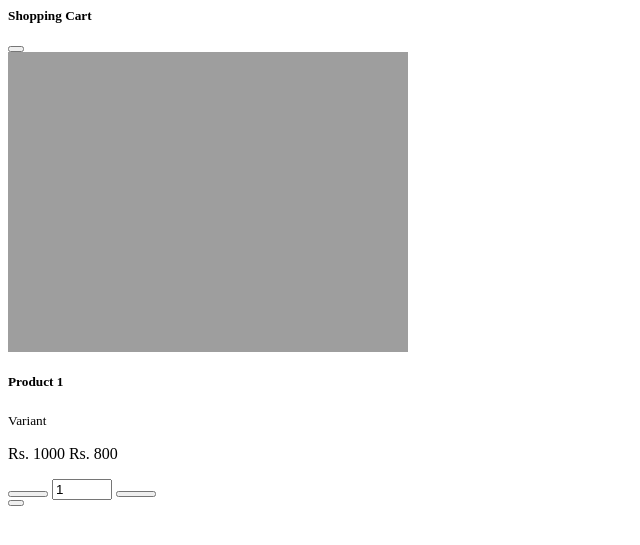
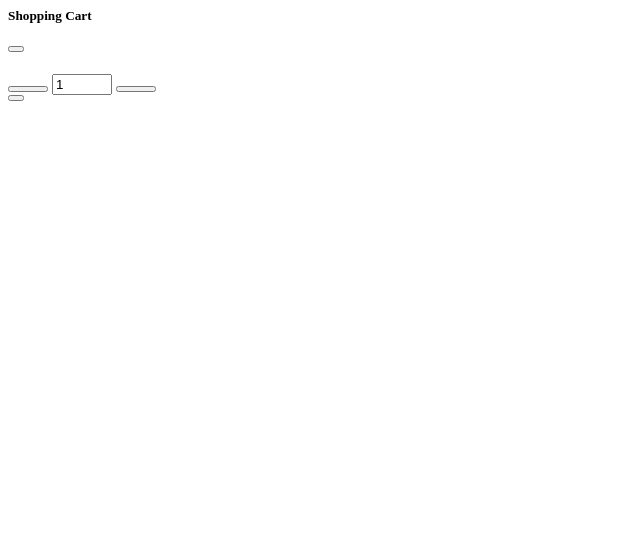
Before and after one commit to Infomin-Solutions/cashya-shoppy, a Django app: template ecom/templates/ecom/cart-canvas.html in a window 1280 px wide. Shown: the top 545 px of the page, without its empty margins (0-640 px from the left). Run offline with Django 5.2, Linux system fonts and the light colour scheme; the template is opened without the code that fills it, so the values that code supplies are empty; parts of the project's set-up code (start-up, migrations or seed data) failed here and were passed over.

Commit message:
added image to cart items

```diff
--- a/ecom/templates/ecom/cart-canvas.html
+++ b/ecom/templates/ecom/cart-canvas.html
@@ -6,15 +6,14 @@
     <div class="offcanvas-body pt-0 pe-4 pb-4 ps-4">
         <div class="row py-2 border-bottom cart-product d-none" id="cart-product-sample">
             <div class="col-5">
-                <img src="http://127.0.0.1:8000/media/images/7f9626427f0f738d43989.jpg" alt="product"
-                    class="w-100 cart-product-image">
+                <img src="" alt="" class="w-100 cart-product-image">
             </div>
             <div class="col-7">
-                <h5 class="fw-semibold text-truncate mb-0 cart-product-name">Product 1</h5>
-                <small class="text-black-50 cart-product-variant">Variant</small>
+                <h5 class="fw-semibold text-truncate mb-0 cart-product-name"></h5>
+                <small class="text-black-50 cart-product-variant"></small>
                 <p class="fs-6 m-1 fw-semibold">
-                    <span class="text-black-50 text-decoration-line-through cart-product-fake">Rs. 1000</span>
-                    <span class="text-success ps-2 cart-product-price">Rs. 800</span>
+                    <span class="text-black-50 text-decoration-line-through cart-product-fake"></span>
+                    <span class="text-success ps-2 cart-product-price"></span>
                 </p>
                 <div class="d-flex">
                     <div class="input-group mb-3" style="width: fit-content;">
@@ -85,12 +84,11 @@
 
         $('.cart-product-delete').on('click', function () {
             let productId = $(this).attr('data-bs-product');
-            let parent = $(this).closest('.cart-product')
             $.ajax({
                 url: `${BASE_API_URL}/cart/${productId}/`,
                 type: 'DELETE',
                 success: function (data) {
-                    parent.remove();
+                    $('#cartCanvas').trigger('show.bs.offcanvas')
                 },
                 error: function (error) {
                     console.log(error);
@@ -114,11 +112,12 @@
                         let productHtml = $('#cart-product-sample').clone(true);
                         productHtml.removeClass('d-none');
                         productHtml.attr('id', `cart-product-${product.product_variant}`);
-                        productHtml.find('.cart-product-image').attr('src', product.image);
+                        productHtml.find('.cart-product-image').attr('src', product.image.image_url);
+                        productHtml.find('.cart-product-image').attr('alt', product.image.name);
                         productHtml.find('.cart-product-name').text(product.product.product_name);
                         productHtml.find('.cart-product-variant').text(product.product.variant_name);
-                        productHtml.find('.cart-product-fake').text(`Rs. ${product.product.mrp}`);
-                        productHtml.find('.cart-product-price').text(`Rs. ${product.product.price}`);
+                        productHtml.find('.cart-product-fake').text(`Rs. ${product.product.mrp.toLocaleString('en-IN')}`);
+                        productHtml.find('.cart-product-price').text(`Rs. ${product.product.price.toLocaleString('en-IN')}`);
                         productHtml.find('.cart-product-quantity').val(product.quantity);
                         productHtml.find('.cart-product-quantity').attr('data-bs-product', product.product_variant);
                         productHtml.find('.cart-product-minus').attr('data-bs-product', product.product_variant);
--- a/ecom/views_api.py
+++ b/ecom/views_api.py
@@ -50,14 +50,16 @@
 
     def list(self, request):
         cart, _ = models.Cart.objects.get_or_create(user=request.user)
-        serializer = serializers.CartSerializer(cart)
+        serializer = serializers.CartSerializer(
+            cart, context={'request': request})
         return Response(serializer.data)
 
     def retrieve(self, request, pk):
         cart, _ = models.Cart.objects.get_or_create(user=request.user)
         cart_item = get_object_or_404(
             models.CartItem, cart=cart, product_variant_id=pk)
-        serializer = serializers.CartItemSerializer(cart_item)
+        serializer = serializers.CartItemSerializer(
+            cart_item, context={'request': request})
         return Response(serializer.data)
 
     def create(self, request):
```
Also changed, not shown: ecom/serializers.py (+16 -2 lines).
